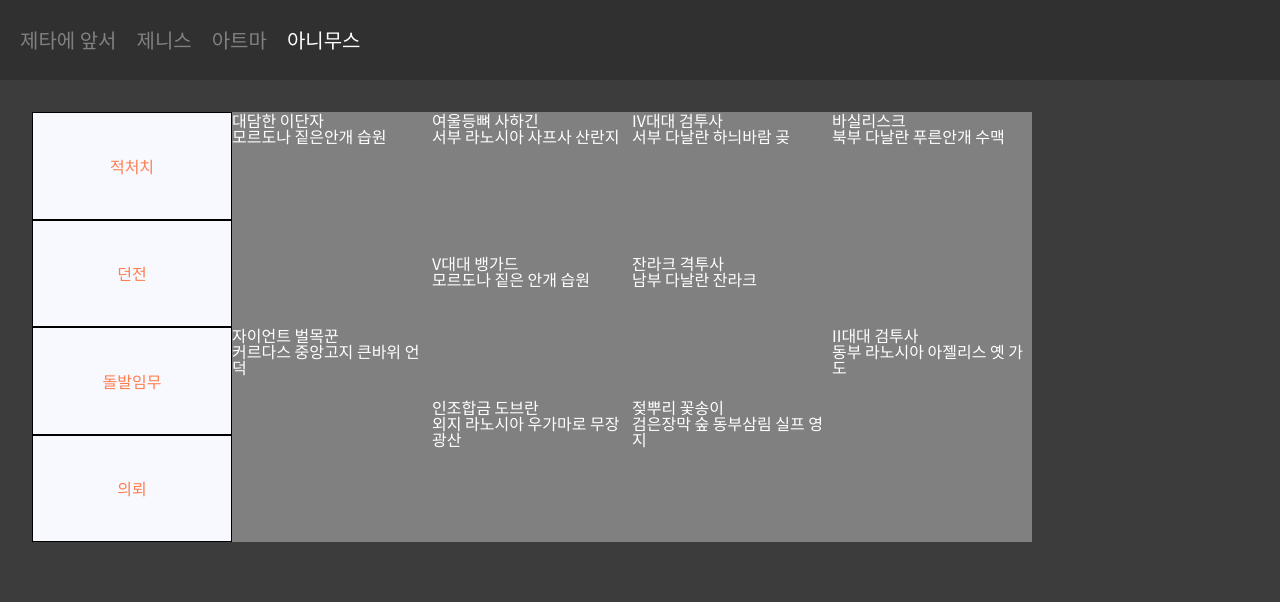
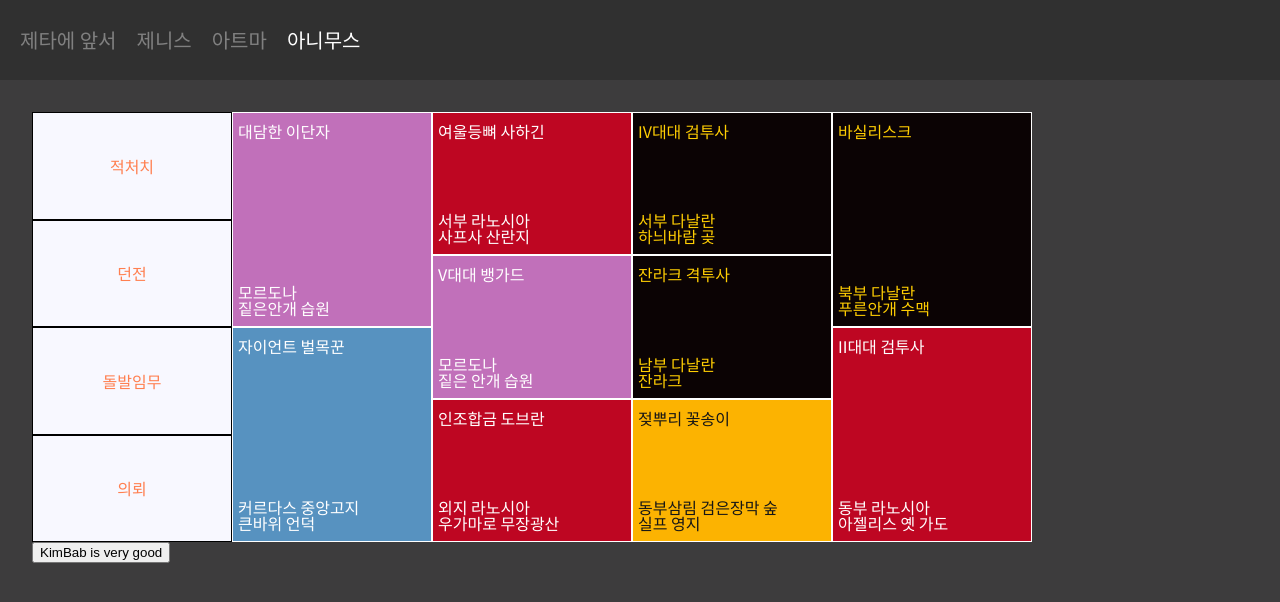
Before and after one commit to Crteas/ffxivZeta, a React (Create React App) app: page /animus in a window 1280 px wide. Shown: the top 602 px of the page. Built offline with nearby package versions, Linux system fonts and the light colour scheme.

Commit message:
Add SortBtn & Totb Data

```diff
--- /dev/null
+++ b/src/data/totb.ts
@@ -0,0 +1,116 @@
+const localColor = {
+  laNoscea: "#BE0622",
+  gridania: { bgColor: "#FCB301", font: "#161616" },
+  uldah: { bgColor: "#0B0304", font: "#FFCE03" },
+  morDhona: "#C170BA",
+  coerthas: "#5792C0",
+};
+
+interface ItotbObj {
+  enemy: {
+    enemyName: string;
+    location: {
+      region: string;
+      area: string;
+      direction?: string;
+    };
+    bgColor: string;
+    fontColor?: string;
+  }[];
+}
+
+export const skyfireObj: ItotbObj = {
+  enemy: [
+    {
+      enemyName: "대담한 이단자",
+      location: {
+        region: "모르도나",
+        area: "짙은안개 습원",
+      },
+      bgColor: localColor.morDhona,
+    },
+    {
+      enemyName: "자이언트 벌목꾼",
+      location: {
+        region: "커르다스 중앙고지",
+        area: "큰바위 언덕",
+      },
+      bgColor: localColor.coerthas,
+    },
+    {
+      enemyName: "여울등뼈 사하긴",
+      location: {
+        region: "라노시아",
+        direction: "서부",
+        area: "사프사 산란지",
+      },
+      bgColor: localColor.laNoscea,
+    },
+    {
+      enemyName: "V대대 뱅가드",
+      location: {
+        region: "모르도나",
+        area: "짙은 안개 습원",
+      },
+      bgColor: localColor.morDhona,
+    },
+    {
+      enemyName: "인조합금 도브란",
+      location: {
+        region: "라노시아",
+        direction: "외지",
+        area: "우가마로 무장광산",
+      },
+      bgColor: localColor.laNoscea,
+    },
+    {
+      enemyName: "IV대대 검투사",
+      location: {
+        region: "다날란",
+        direction: "서부",
+        area: "하늬바람 곶",
+      },
+      bgColor: localColor.uldah.bgColor,
+      fontColor: localColor.uldah.font,
+    },
+    {
+      enemyName: "잔라크 격투사",
+      location: {
+        region: "다날란",
+        direction: "남부",
+        area: "잔라크",
+      },
+      bgColor: localColor.uldah.bgColor,
+      fontColor: localColor.uldah.font,
+    },
+    {
+      enemyName: "젖뿌리 꽃송이",
+      location: {
+        region: "검은장막 숲",
+        direction: "동부삼림",
+        area: "실프 영지",
+      },
+      bgColor: localColor.gridania.bgColor,
+      fontColor: localColor.gridania.font,
+    },
+    {
+      enemyName: "바실리스크",
+      location: {
+        region: "다날란",
+        direction: "북부",
+        area: "푸른안개 수맥",
+      },
+      bgColor: localColor.uldah.bgColor,
+      fontColor: localColor.uldah.font,
+    },
+    {
+      enemyName: "II대대 검투사",
+      location: {
+        region: "라노시아",
+        direction: "동부",
+        area: "아젤리스 옛 가도",
+      },
+      bgColor: localColor.laNoscea,
+    },
+  ],
+};
--- a/src/screens/Animus.tsx
+++ b/src/screens/Animus.tsx
@@ -1,4 +1,6 @@
+import { useState } from "react";
 import styled from "styled-components";
+import { skyfireObj } from "../data/totb";
 
 const Wrapper = styled.div`
   padding-left: 32px;
@@ -69,38 +71,40 @@ const TotbDungeonBox = styled.div`
   display: none;
 `;
 
-const companyColor = {
-  maelstrom: "#BE0622",
-  gridania: "#FCB301",
-  uldah: { bgColor: "#0B0304", border: "#FFCE03" },
-};
-
-const skyfireObj = {
-  enemy: [
-    {
-      enemyName: "대담한 이단자",
-      enemyInfo: "모르도나 짙은안개 습원",
-      bgColor: "",
-    },
-    {
-      enemyName: "자이언트 벌목꾼",
-      enemyInfo: "커르다스 중앙고지 큰바위 언덕",
-    },
-    { enemyName: "여울등뼈 사하긴", enemyInfo: "서부 라노시아 사프사 산란지" },
-    { enemyName: "V대대 뱅가드", enemyInfo: "모르도나 짙은 안개 습원" },
-    {
-      enemyName: "인조합금 도브란",
-      enemyInfo: "외지 라노시아 우가마로 무장광산",
-    },
-    { enemyName: "IV대대 검투사", enemyInfo: "서부 다날란 하늬바람 곶" },
-    { enemyName: "잔라크 격투사", enemyInfo: "남부 다날란 잔라크" },
-    { enemyName: "젖뿌리 꽃송이", enemyInfo: "검은장막 숲 동부삼림 실프 영지" },
-    { enemyName: "바실리스크", enemyInfo: "북부 다날란 푸른안개 수맥" },
-    { enemyName: "II대대 검투사", enemyInfo: "동부 라노시아 아젤리스 옛 가도" },
-  ],
-};
+const EnemyItems = styled.div<{ bgColor: string }>`
+  display: flex;
+  flex-direction: column;
+  justify-content: space-between;
+  padding: 10px 5px;
+  background-color: ${(props) => props.bgColor};
+  color: ${(props) => props.color};
+  border: 1px solid white;
+`;
 
 function Animus() {
+  const [isSort, setIsSort] = useState(true);
+  const [totbObj, setTotbObj] = useState(skyfireObj);
+
+  const sorting = () => {
+    const data = skyfireObj.enemy
+      .concat()
+      .sort((a, b) => (a.location.region < b.location.region ? 1 : -1));
+
+    if (isSort) {
+      setTotbObj((prev) => {
+        let temp = Object.assign({}, prev);
+        temp.enemy = data;
+        return temp;
+      });
+    } else {
+      setTotbObj(skyfireObj);
+    }
+  };
+
+  function clickSortBtn() {
+    setIsSort((prev) => !prev);
+    sorting();
+  }
   return (
     <Wrapper>
       <TotbBox>
@@ -111,15 +115,25 @@ function Animus() {
           <TotbItems>의뢰</TotbItems>
         </TotbCategory>
         <TotbEnemyBox>
-          {skyfireObj.enemy.map((item) => (
-            <div>
+          {totbObj?.enemy.map((item) => (
+            <EnemyItems
+              key={item.enemyName}
+              bgColor={item.bgColor}
+              color={item.fontColor}
+            >
               <div>{item.enemyName}</div>
-              <div>{item.enemyInfo}</div>
-            </div>
+              <div>
+                <span>{item.location.direction} </span>
+                <span>{item.location.region} </span>
+                <br />
+                {item.location.area}
+              </div>
+            </EnemyItems>
           ))}
         </TotbEnemyBox>
         <TotbDungeonBox></TotbDungeonBox>
       </TotbBox>
+      <button onClick={clickSortBtn}>KimBab is very good</button>
     </Wrapper>
   );
 }
--- a/src/screens/Zenith.tsx
+++ b/src/screens/Zenith.tsx
@@ -1,5 +1,9 @@
 function Zenith() {
-  return <h1>Zenith</h1>;
+  return (
+    <>
+      <h1>Zenith</h1>
+    </>
+  );
 }
 
 export default Zenith;
```
